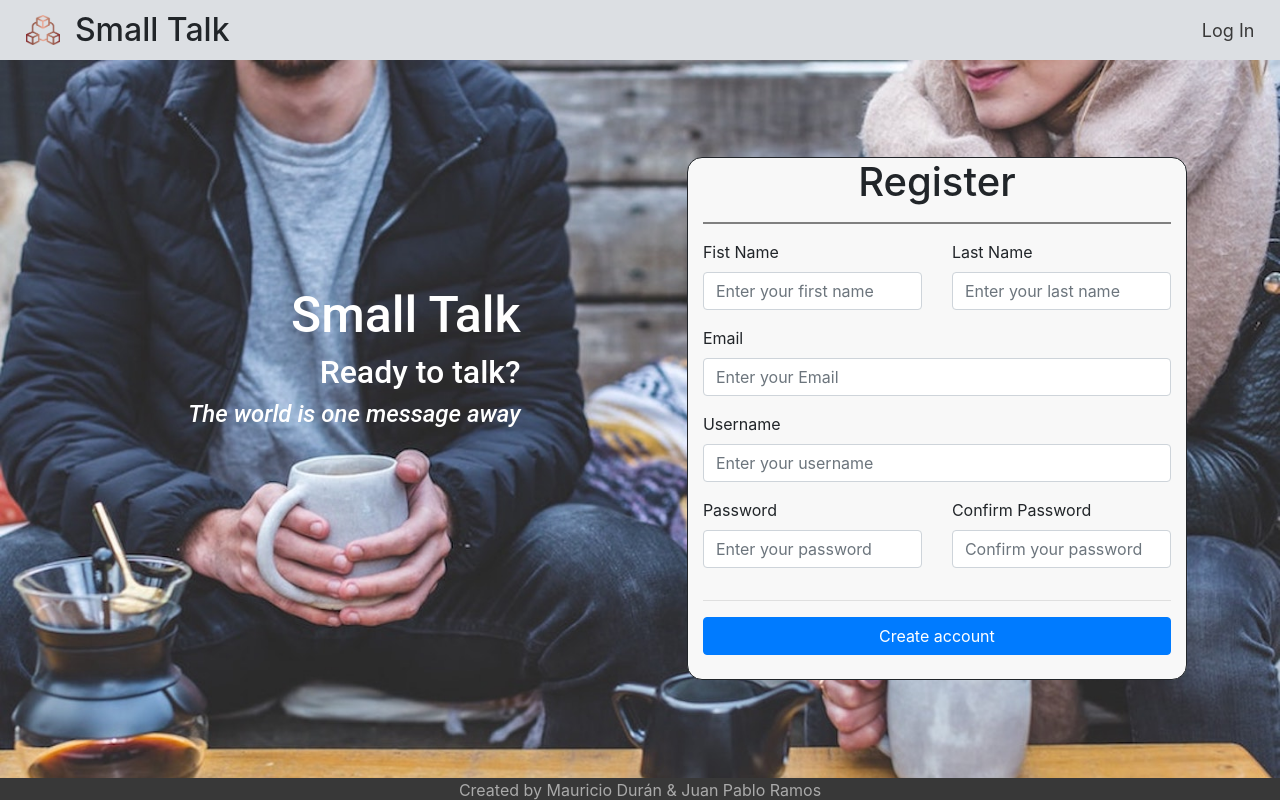
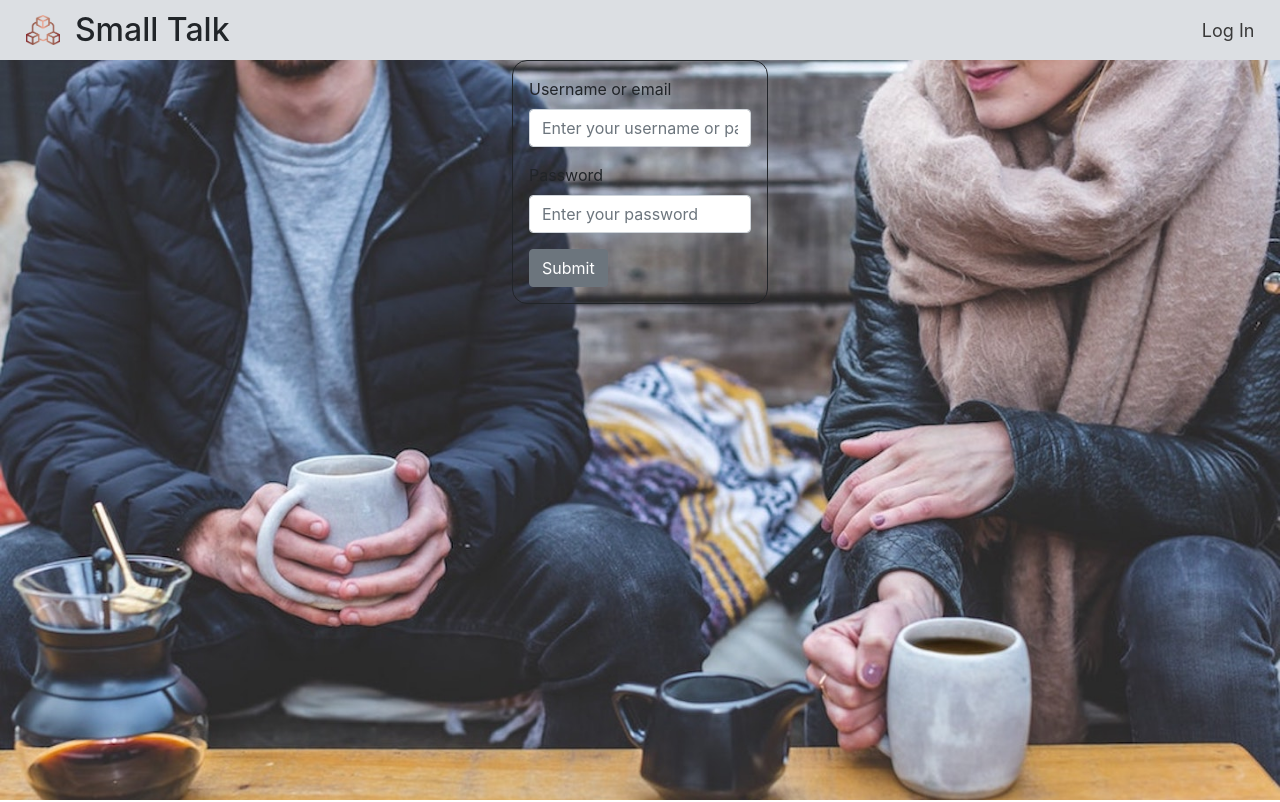
Before and after one commit to mauduran/Live-Chat-App, a React (Create React App) app: page / in a window 1280 px wide. Built offline with nearby package versions, Linux system fonts and the light colour scheme.

Commit message:
Created Login an Logo components

```diff
--- a/src/App.js
+++ b/src/App.js
@@ -3,6 +3,7 @@ import { BrowserRouter as Router, Switch, Route } from "react-router-dom";
 import './styles/App.css';
 import Navigation from './components/Navigation/Navigation';
 import Home from './containers/Home/Home';
+import Login from './components/Home/Login/Login'
 
 function App() {
   const [isLogged, setisLogged] = useState(false);
@@ -13,7 +14,7 @@ function App() {
         <Navigation isLogged={isLogged} setisLogged={setisLogged} />
         <div id="content">
           <Switch>
-            <Route exact path="/" render={()=><Home/>} />
+            <Route exact path="/" render={()=><Login/>} />
           </Switch>
         </div>
       </Router>
--- /dev/null
+++ b/src/components/Home/Login/Login.css
@@ -0,0 +1,8 @@
+
+#containerLogin{
+
+    width: 20%;
+    border: 1px solid;
+    border-radius: 15px;
+    padding: 1em;
+}
--- /dev/null
+++ b/src/components/Home/Login/Login.js
@@ -0,0 +1,27 @@
+import React from 'react';
+import './Login.css';
+import { Button, Form, FormGroup, Label, Input, Container, Row, Col } from 'reactstrap';
+import BackgroundImage from '../../../assets/img/backgroundHome.jpeg';
+import Logo from './'
+
+const Login = () => {
+    return(
+        <div id="home" style={{ backgroundImage: `url(${BackgroundImage})`, backgroundSize: 'cover' }}>
+            <Container id = 'containerLogin'>
+                <Form>
+                    <FormGroup>
+                        <Label for="usernameLogin">Username or email</Label>
+                        <Input type="text" name="username" id="usernameLogin" placeholder="Enter your username or password" />
+                    </FormGroup>
+                    <FormGroup>
+                        <Label for="passwordLogin">Password</Label>
+                        <Input type="password" name="passwordLogin" id="passwordLogin" placeholder="Enter your password" />
+                    </FormGroup>
+                <Button>Submit</Button>
+                </Form>
+            </Container>
+        </div>
+    )
+}
+
+export default Login;
```
Also changed, not shown: src/components/Home/Logo/Logo.js (added, +12 -0 lines), src/components/Home/Logo/Logo.css (added).
